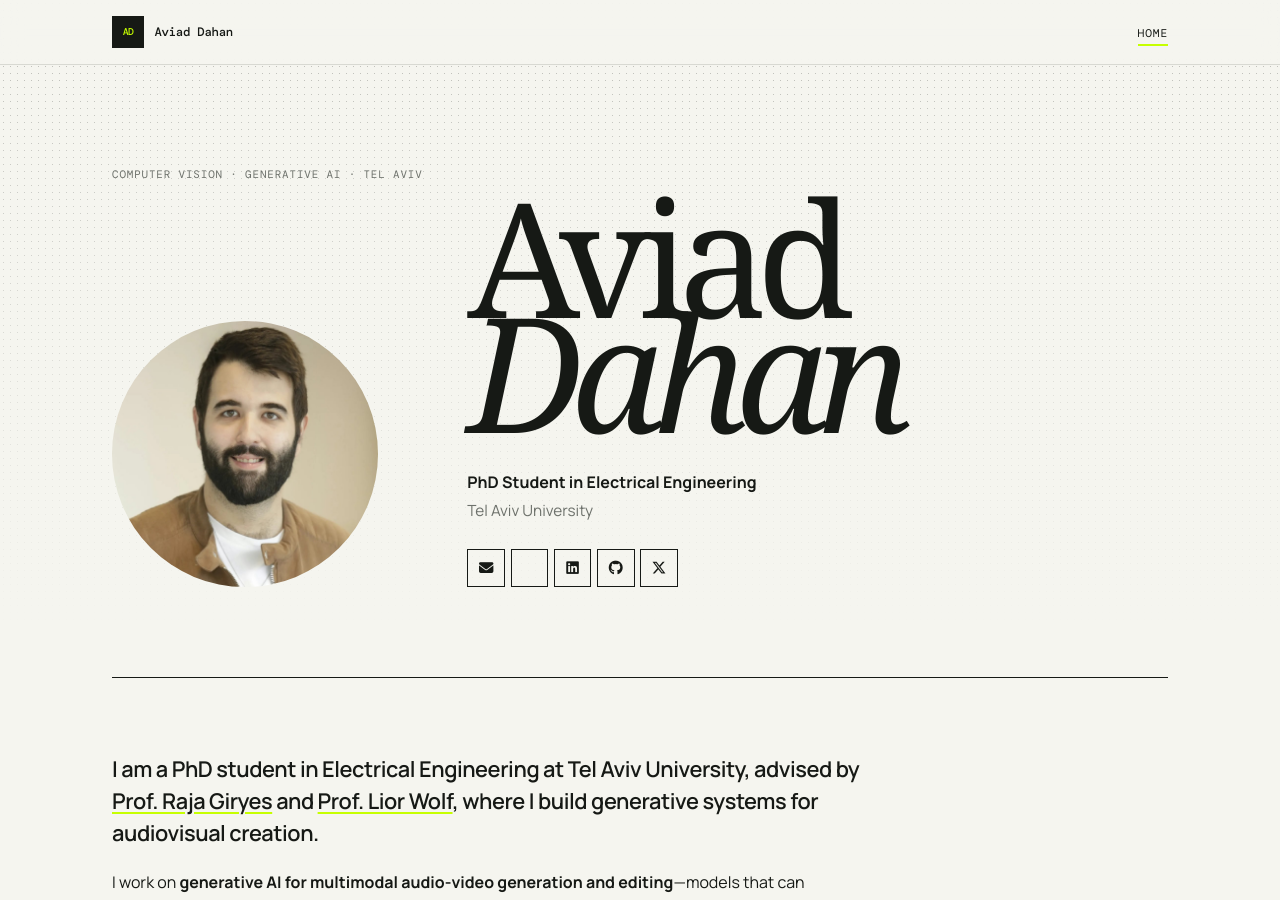
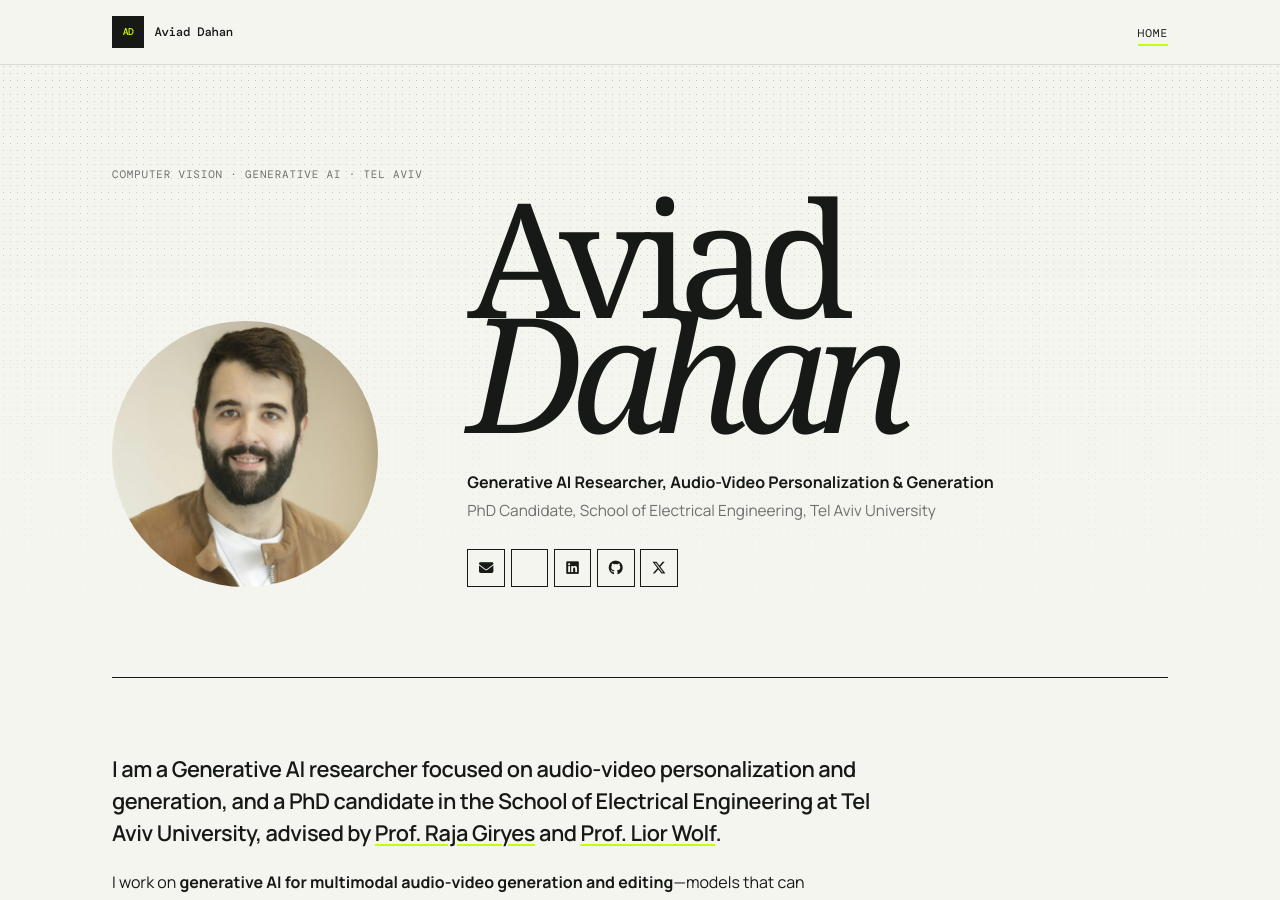
Before and after one commit to AviadDahan/aviaddahan.github.io, a Jekyll site: the page built from _pages/about.md, in a window 1280 px wide and 900 px high. Built offline with Jekyll 4.4.1, drawn with Linux system fonts in a browser that asks for light colours; some web fonts are replaced; a style sheet for code colours, icons or effects is not loaded.

Commit message:
Lead the profile with generative AI research.
Update the role, affiliation, and opening bio to foreground audio-video personalization and generation.

```diff
--- a/_pages/about.md
+++ b/_pages/about.md
@@ -4,11 +4,11 @@ title: About
 permalink: /
 profile:
   image: profile.jpg
-  position: PhD Student in Electrical Engineering
-  affiliation: Tel Aviv University
+  position: Generative AI Researcher, Audio-Video Personalization & Generation
+  affiliation: PhD Candidate, School of Electrical Engineering, Tel Aviv University
 ---
 
-I am a PhD student in Electrical Engineering at Tel Aviv University, advised by [Prof. Raja Giryes](https://www.giryes.sites.tau.ac.il/) and [Prof. Lior Wolf](https://www.cs.tau.ac.il/~wolf/), where I build generative systems for audiovisual creation.
+I am a Generative AI researcher focused on audio-video personalization and generation, and a PhD candidate in the School of Electrical Engineering at Tel Aviv University, advised by [Prof. Raja Giryes](https://www.giryes.sites.tau.ac.il/) and [Prof. Lior Wolf](https://www.cs.tau.ac.il/~wolf/).
 
 I work on **generative AI for multimodal audio-video generation and editing**—models that can preserve identity, steer motion, and reshape visual stories.
 
--- a/preview.html
+++ b/preview.html
@@ -34,8 +34,8 @@
           </div>
           <div class="profile-info">
             <h1 class="profile-name">Aviad<br><em>Dahan</em></h1>
-            <p class="profile-position">PhD Student in Electrical Engineering</p>
-            <p class="profile-affiliation">Tel Aviv University</p>
+            <p class="profile-position">Generative AI Researcher, Audio-Video Personalization &amp; Generation</p>
+            <p class="profile-affiliation">PhD Candidate, School of Electrical Engineering, Tel Aviv University</p>
             <div class="social-links">
               <a href="mailto:aviaddahan@mail.tau.ac.il" title="Email"><i class="fas fa-envelope"></i></a>
               <a href="https://scholar.google.com/citations?user=6OxJ6hIAAAAJ" target="_blank" title="Google Scholar"><i class="ai ai-google-scholar"></i></a>
@@ -47,7 +47,7 @@
         </div>
 
         <div class="about-content">
-          <p>I am a PhD student in Electrical Engineering at Tel Aviv University, advised by <a href="https://www.giryes.sites.tau.ac.il/">Prof. Raja Giryes</a> and <a href="https://www.cs.tau.ac.il/~wolf/">Prof. Lior Wolf</a>, where I build generative systems for audiovisual creation.</p>
+          <p>I am a Generative AI researcher focused on audio-video personalization and generation, and a PhD candidate in the School of Electrical Engineering at Tel Aviv University, advised by <a href="https://www.giryes.sites.tau.ac.il/">Prof. Raja Giryes</a> and <a href="https://www.cs.tau.ac.il/~wolf/">Prof. Lior Wolf</a>.</p>
 
           <p>I work on <strong>generative AI for multimodal audio-video generation and editing</strong>—models that can preserve identity, steer motion, and reshape visual stories.</p>
           <p>My research spans personalized audiovisual generation, temporally coherent video models, and image editing. I am also interested in adapting foundation models to high-stakes visual domains, including medical image segmentation.</p>
```
